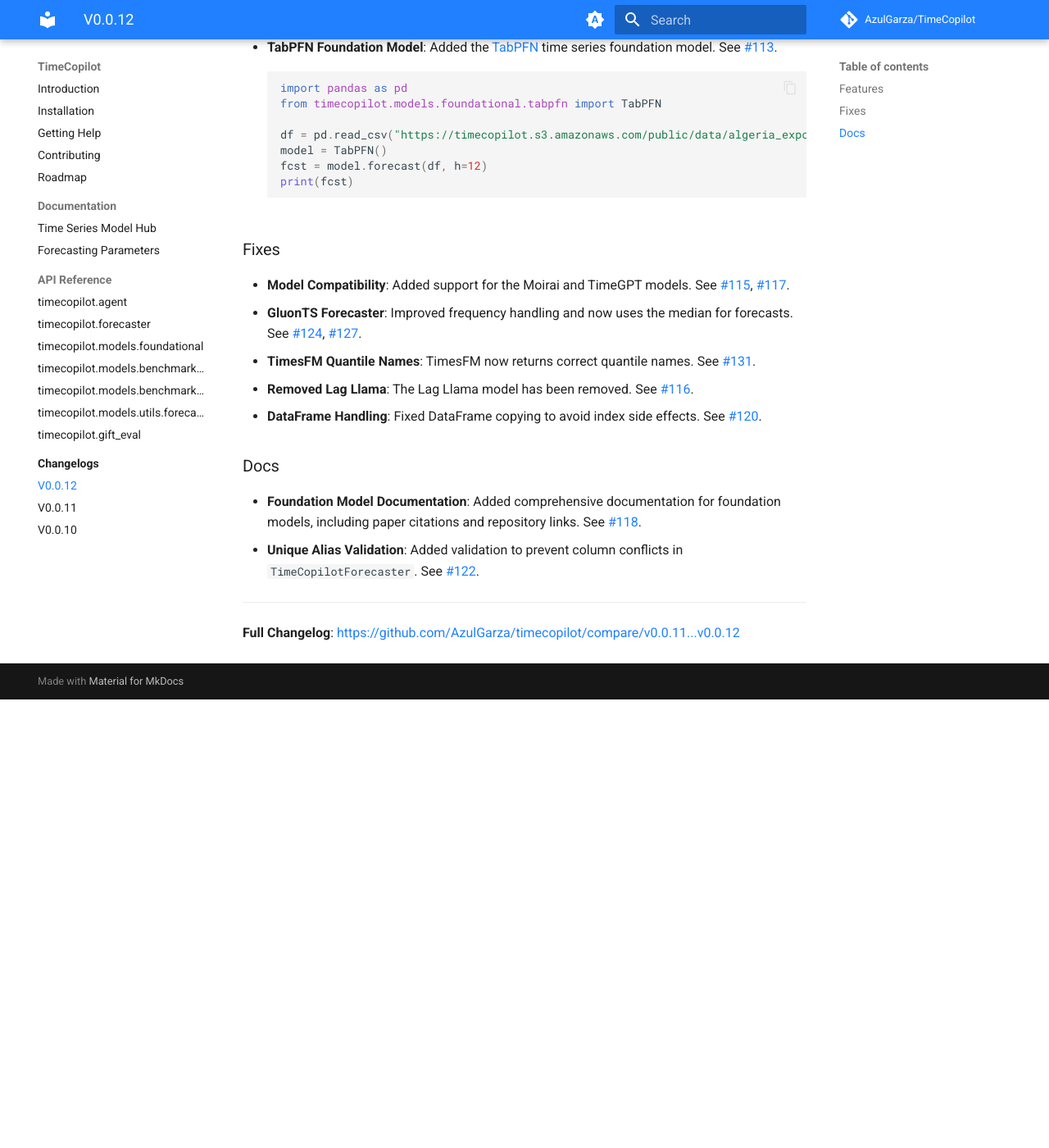
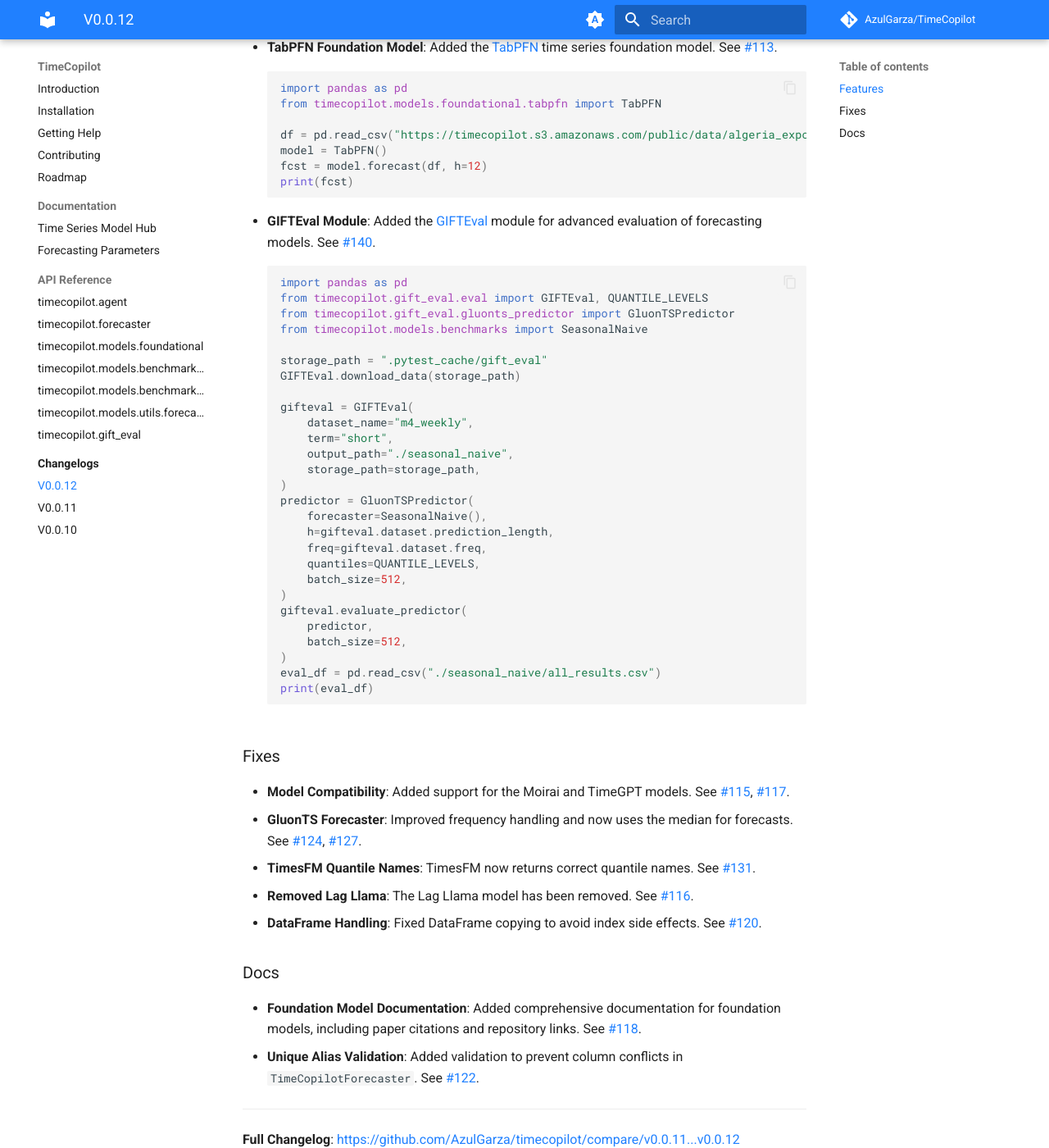
Before and after one commit to mpg05883/timecopilot, an MkDocs documentation site: the page built from docs/changelogs/v0.0.12.md, in a window 1280 px wide and 1400 px high, scrolled down 1330 px. Shown: the whole window at 82% size. Built offline with MkDocs 1.6.1 and Material for MkDocs 9.7.7, drawn with Linux system fonts in a browser that asks for light colours; comment, search, counter and statistics services are not loaded; before the commit the page ends 2183 px from its top, so only the background shows below that.

Commit message:
fix: update changelog accordingly

````diff
--- a/docs/changelogs/v0.0.12.md
+++ b/docs/changelogs/v0.0.12.md
@@ -64,6 +64,37 @@
     print(fcst)
     ```
 
+* **GIFTEval Module**: Added the [GIFTEval](https://github.com/SalesforceAIResearch/gift-eval/) module for advanced evaluation of forecasting models. See [#140](https://github.com/AzulGarza/timecopilot/pull/140).
+    ```python
+    import pandas as pd
+    from timecopilot.gift_eval.eval import GIFTEval, QUANTILE_LEVELS
+    from timecopilot.gift_eval.gluonts_predictor import GluonTSPredictor
+    from timecopilot.models.benchmarks import SeasonalNaive
+
+    storage_path = ".pytest_cache/gift_eval"
+    GIFTEval.download_data(storage_path)
+
+    gifteval = GIFTEval(
+        dataset_name="m4_weekly",
+        term="short",
+        output_path="./seasonal_naive",
+        storage_path=storage_path,
+    )
+    predictor = GluonTSPredictor(
+        forecaster=SeasonalNaive(),
+        h=gifteval.dataset.prediction_length,
+        freq=gifteval.dataset.freq,
+        quantiles=QUANTILE_LEVELS,
+        batch_size=512,
+    )
+    gifteval.evaluate_predictor(
+        predictor,
+        batch_size=512,
+    )
+    eval_df = pd.read_csv("./seasonal_naive/all_results.csv")
+    print(eval_df)
+    ```
+
 ### Fixes
 
 * **Model Compatibility**: Added support for the Moirai and TimeGPT models. See [#115](https://github.com/AzulGarza/timecopilot/pull/115), [#117](https://github.com/AzulGarza/timecopilot/pull/117).
````
